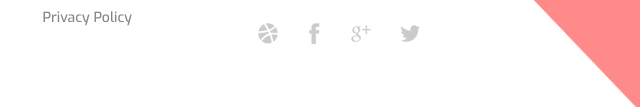
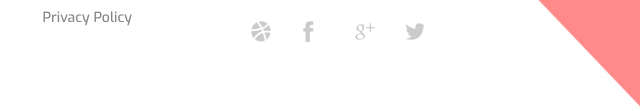
Before and after one commit to nazar237/nazar237.github.io, a plain HTML site: page index.html in a window 1280 px wide. Shown: the part 4529-4640 px from the top of the page, 640-1280 px from the left. Drawn offline with Linux system fonts and the light colour scheme; a script that the page names is missing.

Commit message:
added animation of footer socials

```diff
--- a/css/animation.css
+++ b/css/animation.css
@@ -37,3 +37,57 @@
 	display: inline-block;
 }
 /*-----Header End------*/
+input{
+	transition: all 0.2s ease-in-out;
+}
+input:hover{
+	box-shadow:
+		inset 0 0 25px 5px rgba(0, 0, 0, 0.27),
+		0 1px 14px 11px rgba(0, 0, 0, 0);
+	transition: all 0.2s ease-in-out;
+}
+.social__icon{
+	width: 21px;
+	height: 21px;
+	overflow: hidden;
+	background-size: contain;
+	background-repeat: no-repeat;
+	cursor: auto;
+	transition: all 0.2s ease-in-out;
+}
+
+.social__icon:hover{
+	transition: all 0.2s ease-in-out;
+}
+
+.dribbble{
+	background-image: url(../images/dribbble-p.png);
+}
+
+.dribbble:hover{
+	background-image: url(../images/dribbble.png);
+}
+
+.fb{
+	background-image: url(../images/facebook-p.png);
+}
+
+.fb:hover{
+	background-image: url(../images/facebook.png);
+}
+
+.g_plus{
+	background-image: url(../images/googleplus-p.png);
+}
+
+.g_plus:hover{
+	background-image: url(../images/googleplus.png);
+}
+
+.twitter{
+	background-image: url(../images/twitter-p.png);
+}
+
+.twitter:hover{
+	background-image: url(../images/twitter.png);
+}
--- a/index.html
+++ b/index.html
@@ -360,22 +360,22 @@
 						<ul class="social__ul">
 							<li>
 								<a href="https://dribbble.com">
-									<img src="images/dribbble-p.png" alt="Dribbble" height="21">
+									<div class="dribbble social__icon"></div>
 								</a>
 							</li>
 							<li>
 								<a href="https://fb.com">
-									<img src="images/facebook-p.png" alt="Facebook" height="21">
+									<div class="fb social__icon"></div>
 								</a>
 							</li>
 							<li>
 								<a href="https://plus.google.com">
-									<img src="images/googleplus-p.png" alt="Google+" height="21">
+									<div class="g_plus social__icon"></div>
 								</a>
 							</li>
 							<li>
 								<a href="https://twitter.com">
-									<img src="images/twitter-p.png" alt="Twitter" height="21">
+									<div class="twitter social__icon"></div>
 								</a>
 							</li>
 						</ul>
```
